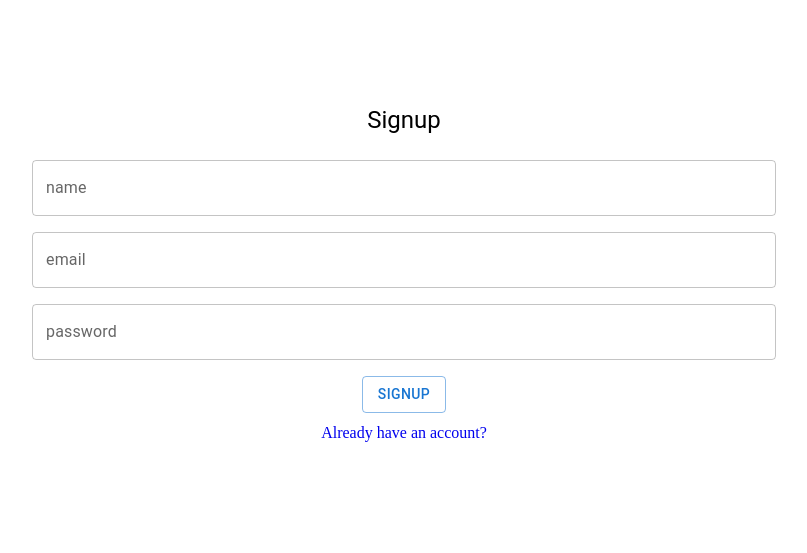
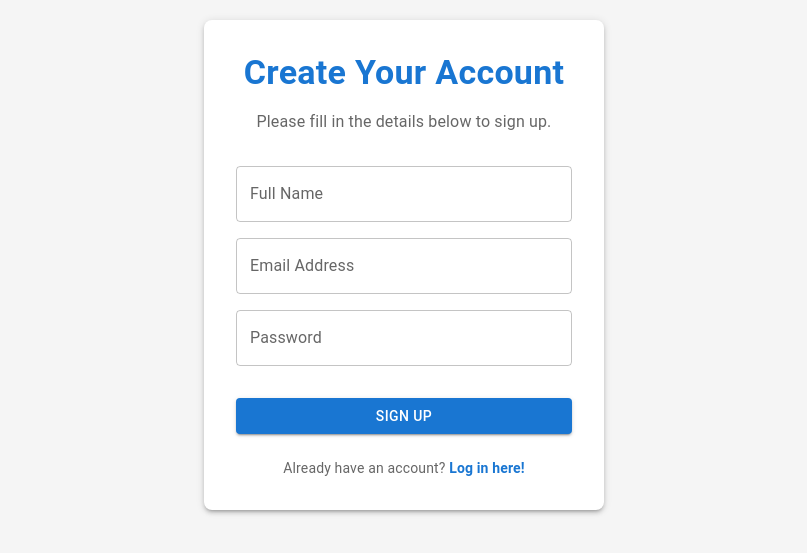
Before and after one commit to SamiranDas2004/codersboutique-frontend, a Next.js app: page /pages/auth/signup in a window 1280 px wide. Shown: the part 135-688 px from the top of the page, without its empty margins (236-1043 px from the left). Built offline with nearby package versions, Linux system fonts and the light colour scheme.

Commit message:
frontend complete

```diff
--- a/src/app/views/auth/SignUpView.jsx
+++ b/src/app/views/auth/SignUpView.jsx
@@ -1,72 +1,160 @@
-'use client'
-import { Box, Button, CircularProgress, TextField, Typography } from '@mui/material'
-import axios from 'axios'
-import Link from 'next/link'
-import React, { useState } from 'react'
-import { toast } from 'react-toastify'
+'use client';
+import { Box, Button, CircularProgress, TextField, Typography, Paper } from '@mui/material';
+import axios from 'axios';
+import Link from 'next/link';
+import { useRouter } from 'next/navigation';
+import React, { useState } from 'react';
+import { toast } from 'react-toastify';
 
 export default function SignUp() {
-    const [name, setName] = useState('')
-    const [email, setEmail] = useState('')
-    const [password, setPassword] = useState('')
+    const [name, setName] = useState('');
+    const [email, setEmail] = useState('');
+    const [password, setPassword] = useState('');
     const [loading, setLoading] = useState(false);
-
+    const router = useRouter();
     const handleSignup = async () => {
         setLoading(true);
         if (!name || !email || !password) {
             toast.error('Please fill all the fields');
-            setLoading(false)
+            setLoading(false);
             return;
         }
         if (!/^[\w\.-]+@[a-zA-Z\d\.-]+\.[a-zA-Z]{2,}$/.test(email)) {
             toast.error('Invalid Email');
-            setLoading(false)
+            setLoading(false);
             return;
         }
         try {
-            const response = await axios.post(`${process.env.NEXT_PUBLIC_BASE_API}/api/v1/user/signup`, {
-                email, password, name
-            });
+            const response = await axios.post(
+                `${process.env.NEXT_PUBLIC_BASE_API}/api/v1/user/signup`,
+                { email, password, name }
+            );
             const data = response.data;
             toast.success(data?.message);
-            setEmail('')
-            setName('')
-            setPassword('')
+            setEmail('');
+            setName('');
+            setPassword('');
+            router.push('/');
+        } catch (err) {
+            if (err?.response && err?.response?.data) toast.error(err?.response?.data?.message);
+        } finally {
+            setLoading(false);
         }
-        catch (err) {
-            console.log({ err })
-            if (err?.response && err?.response?.data)
-                toast.error(err?.response?.data?.message);
-        }
-        finally {
-            setLoading(false)
-        }
-    }
+    };
 
     return (
-        <Box display={'flex'} justifyContent={'center'} alignItems={'center'} minHeight={'100vh'} flexDirection={'column'}>
-            <Box maxWidth={'70vw'}>
-                <Typography my={2} variant='h5' textAlign={'center'}>Signup</Typography>
-                <TextField sx={{ my: 1 }} name='name' fullWidth label={'name'}
+        <Box
+            display="flex"
+            justifyContent="center"
+            alignItems="center"
+            minHeight="100vh"
+            bgcolor="#f5f5f5"
+            px={2}
+        >
+            <Paper
+                elevation={3}
+                sx={{
+                    maxWidth: '400px',
+                    width: '100%',
+                    p: 4,
+                    borderRadius: 2,
+                    bgcolor: '#fff',
+                }}
+            >
+                <Typography
+                    variant="h4"
+                    textAlign="center"
+                    fontWeight="bold"
+                    color="primary"
+                    mb={2}
+                >
+                    Create Your Account
+                </Typography>
+                <Typography
+                    variant="body1"
+                    textAlign="center"
+                    color="textSecondary"
+                    mb={3}
+                >
+                    Please fill in the details below to sign up.
+                </Typography>
+                <TextField
+                    sx={{ my: 1 }}
+                    name="name"
+                    fullWidth
+                    label="Full Name"
+                    variant="outlined"
                     value={name}
-                    onChange={e => setName(e.target.value)} disabled={loading}
+                    onChange={(e) => setName(e.target.value)}
+                    disabled={loading}
                 />
-                <TextField sx={{ my: 1 }} name='email' fullWidth label={'email'}
+                <TextField
+                    sx={{ my: 1 }}
+                    name="email"
+                    fullWidth
+                    label="Email Address"
+                    variant="outlined"
                     value={email}
-                    onChange={e => setEmail(e.target.value)} disabled={loading}
+                    onChange={(e) => setEmail(e.target.value)}
+                    disabled={loading}
                 />
-                <TextField sx={{ my: 1 }} name='password' fullWidth label={'password'}
-                    value={password} type='password'
-                    onChange={e => setPassword(e.target.value)} disabled={loading} />
-                <Box display={'flex'} justifyContent={'center'} alignItems={'center'} flexDirection={'column'}>
-                    <Button startIcon={loading ? <CircularProgress size={15} /> : null} disabled={loading} onClick={handleSignup} sx={{ my: 1 }} variant='outlined' color='primary'>SignUp</Button>
-                    {
-                        loading ? null :
-                            <Link style={{ marginTop: '3px', textDecoration: 'none' }} href="/"> Already have an account?
+                <TextField
+                    sx={{ my: 1 }}
+                    name="password"
+                    fullWidth
+                    label="Password"
+                    variant="outlined"
+                    type="password"
+                    value={password}
+                    onChange={(e) => setPassword(e.target.value)}
+                    disabled={loading}
+                />
+                <Box
+                    display="flex"
+                    justifyContent="center"
+                    alignItems="center"
+                    flexDirection="column"
+                    mt={2}
+                >
+                    <Button
+                        startIcon={loading ? <CircularProgress size={15} /> : null}
+                        disabled={loading}
+                        onClick={handleSignup}
+                        sx={{
+                            my: 1,
+                            width: '100%',
+                            bgcolor: 'primary.main',
+                            color: 'white',
+                            '&:hover': {
+                                bgcolor: 'primary.dark',
+                            },
+                        }}
+                        variant="contained"
+                    >
+                        {loading ? 'Signing Up...' : 'Sign Up'}
+                    </Button>
+                    {!loading && (
+                        <Typography
+                            variant="body2"
+                            mt={2}
+                            color="textSecondary"
+                            textAlign="center"
+                        >
+                            Already have an account?{' '}
+                            <Link
+                                href="/"
+                                style={{
+                                    textDecoration: 'none',
+                                    color: '#1976d2',
+                                    fontWeight: 'bold',
+                                }}
+                            >
+                                Log in here!
                             </Link>
-                    }
+                        </Typography>
+                    )}
                 </Box>
-            </Box>
+            </Paper>
         </Box>
-    )
+    );
 }
```
Also changed, not shown: src/app/components/appbar/AppBar.jsx (+13 -4 lines), src/app/views/auth/LoginView.jsx (+118 -33 lines), src/app/views/dashboard/Dashboard.jsx (+105 -37 lines).
